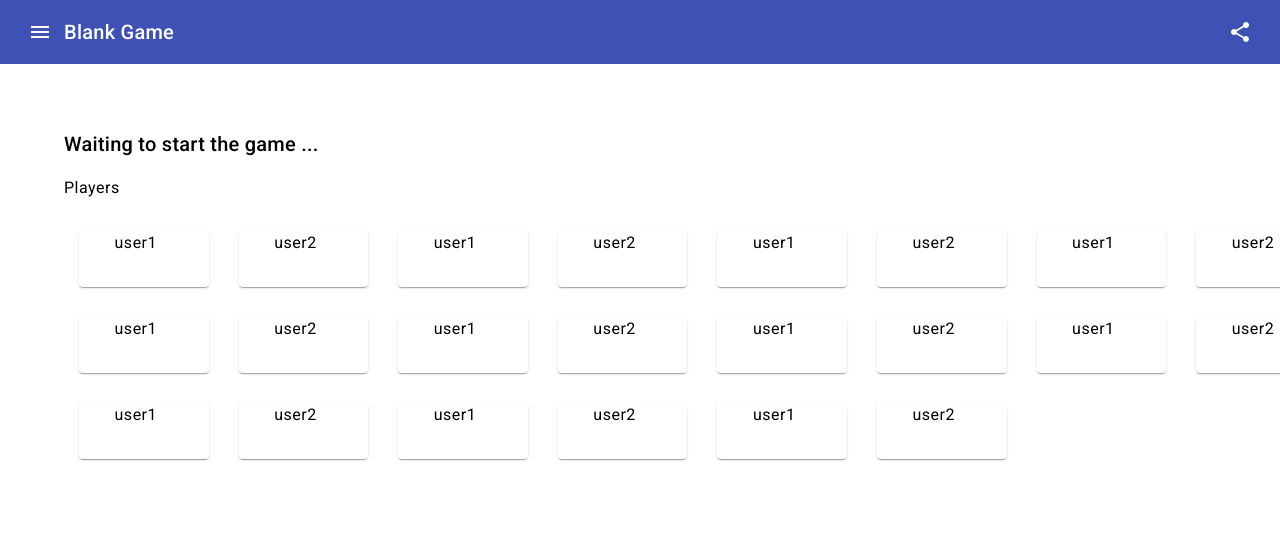
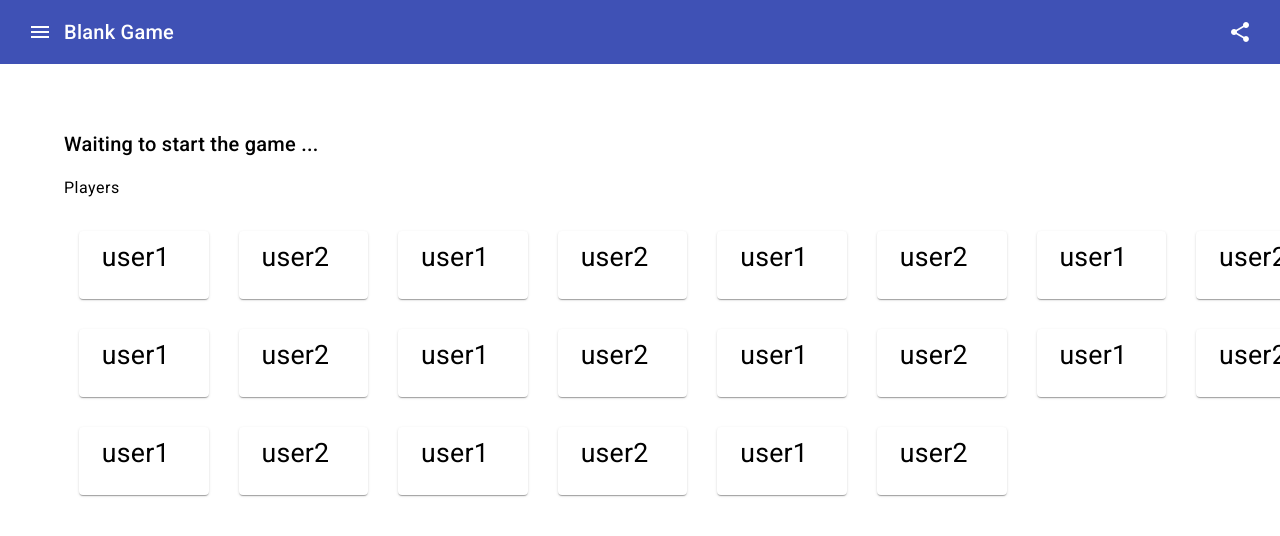
Before and after one commit to MrManoloDG/blank-game-front, an Angular app: page /wait/1 in a window 1280 px wide. Shown: the top 536 px of the page. Built offline with nearby package versions, Linux system fonts and the light colour scheme.

Commit message:
style: changed font size wait component

```diff
--- a/src/app/components/wait-game/wait-game.component.html
+++ b/src/app/components/wait-game/wait-game.component.html
@@ -5,7 +5,9 @@
   <h4>Players</h4>
   <div fxLayout="row wrap" fxLayoutGap="16px grid">
     <mat-card *ngFor="let user of users" fxFlex="10%" fxFlex.xs="30%" class="centered">
-        <h4>{{ user }}</h4>
+        <mat-card-content>
+          <span>{{ user }}</span>
+        </mat-card-content>
     </mat-card>
 </div>
 </div>
--- a/src/app/components/wait-game/wait-game.component.scss
+++ b/src/app/components/wait-game/wait-game.component.scss
@@ -1,6 +1,6 @@
 mat-card {
-  padding: 2rem;
-  font-size: 2.5em !important;
+  font-size: 20pt;
+  text-align: center;
   margin: 15px;
 }
 
```
